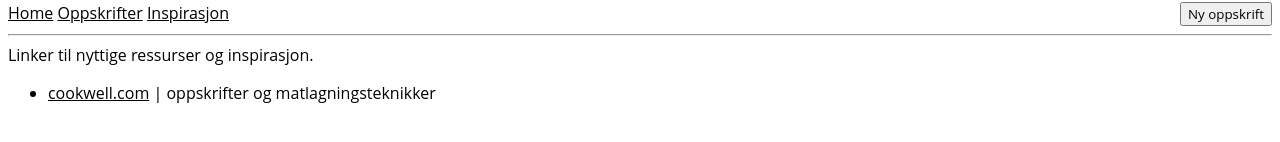
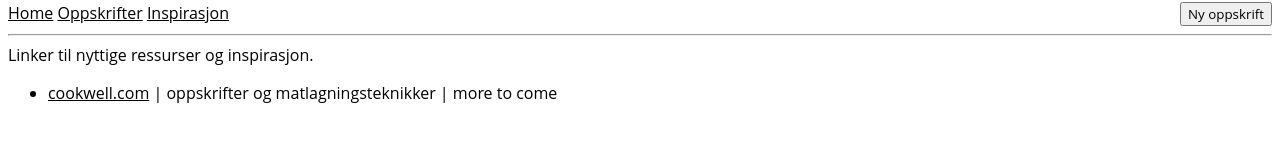
Before and after one commit to sandcomputas/data-driven-dinner, a React app in the folder food-web/: page /inspiration in a window 1280 px wide. Shown: the part 198-340 px from the top of the page. Built offline with nearby package versions, Linux system fonts and the light colour scheme; the HTML template or start-up script is replaced by a standard one.

Commit message:
lagt til noe tull for å trigge ny bygg

```diff
--- a/food-web/src/routes/inspiration/index.tsx
+++ b/food-web/src/routes/inspiration/index.tsx
@@ -18,7 +18,7 @@ function RouteComponent() {
           >
             cookwell.com
           </a>{' '}
-          | oppskrifter og matlagningsteknikker
+          | oppskrifter og matlagningsteknikker | more to come
         </li>
       </ul>
     </div>
```
